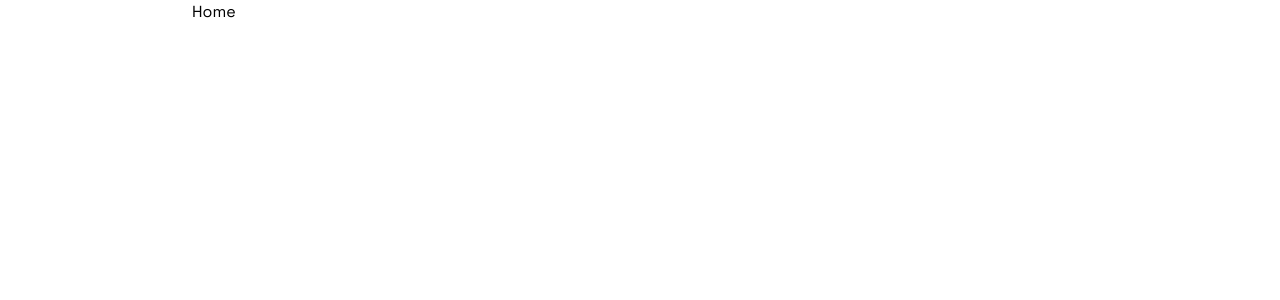
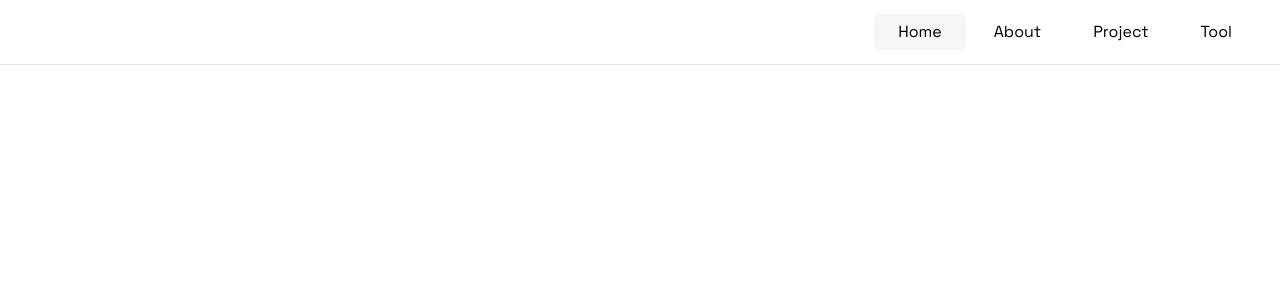
Before and after one commit to nzrmm/muhammadgata, a Next.js app: page / in a window 1280 px wide. Shown: the top 300 px of the page. Built offline with nearby package versions, Linux system fonts and the light colour scheme.

Commit message:
feat: add header layouts

```diff
--- /dev/null
+++ b/src/components/custom-link/index.tsx
@@ -0,0 +1,17 @@
+import React from "react";
+import Link, { LinkProps } from "next/link";
+
+type ICustomLink = React.PropsWithChildren<{
+  customClassName?: string;
+}> &
+  LinkProps;
+
+const CustomLink = ({ href, children, ...props }: ICustomLink) => {
+  return (
+    <Link href={href} className={props.customClassName} {...props}>
+      {children}
+    </Link>
+  );
+};
+
+export default CustomLink;
--- /dev/null
+++ b/src/components/index.ts
@@ -0,0 +1,4 @@
+import CustomLink from "@/components/custom-link";
+import NavbarItem from "@/components/navbar-item";
+
+export { CustomLink, NavbarItem };
--- /dev/null
+++ b/src/components/navbar-item/index.tsx
@@ -0,0 +1,23 @@
+import React from "react";
+import cx from "classnames";
+import { useRouter } from "next/router";
+
+import { CustomLink } from "@/components";
+import { INavbarLink } from "@/types";
+
+const NavbarItem = ({ href, name }: INavbarLink) => {
+  const { asPath } = useRouter();
+
+  return (
+    <CustomLink
+      href={href}
+      customClassName={cx("px-6 py-1.5 rounded-md hover:bg-neutral-100", {
+        "bg-neutral-100": asPath === href,
+      })}
+    >
+      {name}
+    </CustomLink>
+  );
+};
+
+export default NavbarItem;
--- /dev/null
+++ b/src/constant/index.ts
@@ -0,0 +1,8 @@
+import { INavbarLink } from "@/types";
+
+export const ROUTES: INavbarLink[] = [
+  { href: "/", name: "Home" },
+  { href: "/about", name: "About" },
+  { href: "/project", name: "Project" },
+  { href: "/tool", name: "Tool" },
+];
--- /dev/null
+++ b/src/layouts/header/index.tsx
@@ -0,0 +1,27 @@
+import cx from "classnames";
+
+import { NavbarItem } from "@/components";
+import { ROUTES } from "@/constant";
+
+const Header = () => {
+  return (
+    <div
+      className={cx(
+        "fixed top-0 w-full border-b border-b-neutral-200 z-50",
+        "bg-white"
+      )}
+    >
+      <nav className={cx("flex justify-between items-center h-16 px-6")}>
+        <div></div>
+
+        <div className={cx("flex items-center gap-1")}>
+          {ROUTES.map((item, index) => {
+            return <NavbarItem key={index} href={item.href} name={item.name} />;
+          })}
+        </div>
+      </nav>
+    </div>
+  );
+};
+
+export default Header;
--- a/src/layouts/index.ts
+++ b/src/layouts/index.ts
@@ -1,3 +1,4 @@
 import Layout from "@/layouts/layout";
+import Header from "@/layouts/header";
 
-export { Layout };
+export { Layout, Header };
--- a/src/layouts/layout/index.tsx
+++ b/src/layouts/layout/index.tsx
@@ -1,6 +1,8 @@
 import React from "react";
 import cx from "classnames";
 import { Space_Grotesk, Inter } from "next/font/google";
+
+import { Header } from "@/layouts";
 
 const spaceGrotesk = Space_Grotesk({
   subsets: ["latin"],
@@ -25,6 +27,7 @@ const Layout = ({ children }: React.PropsWithChildren) => {
         "font-primary antialiased"
       )}
     >
+      <Header />
       <main className={cx("mx-auto lg:max-w-4xl")}>{children}</main>
     </div>
   );
--- /dev/null
+++ b/src/types/index.ts
@@ -0,0 +1,4 @@
+export type INavbarLink = {
+  href: string;
+  name: string;
+};
```
